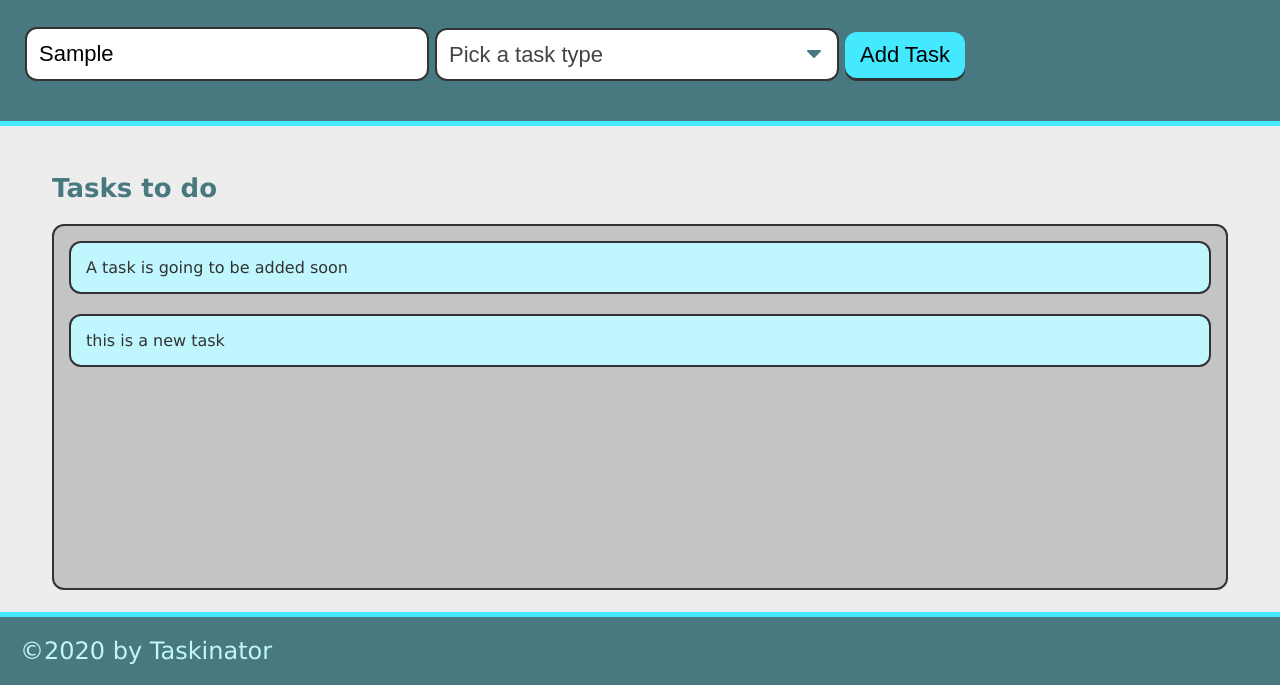
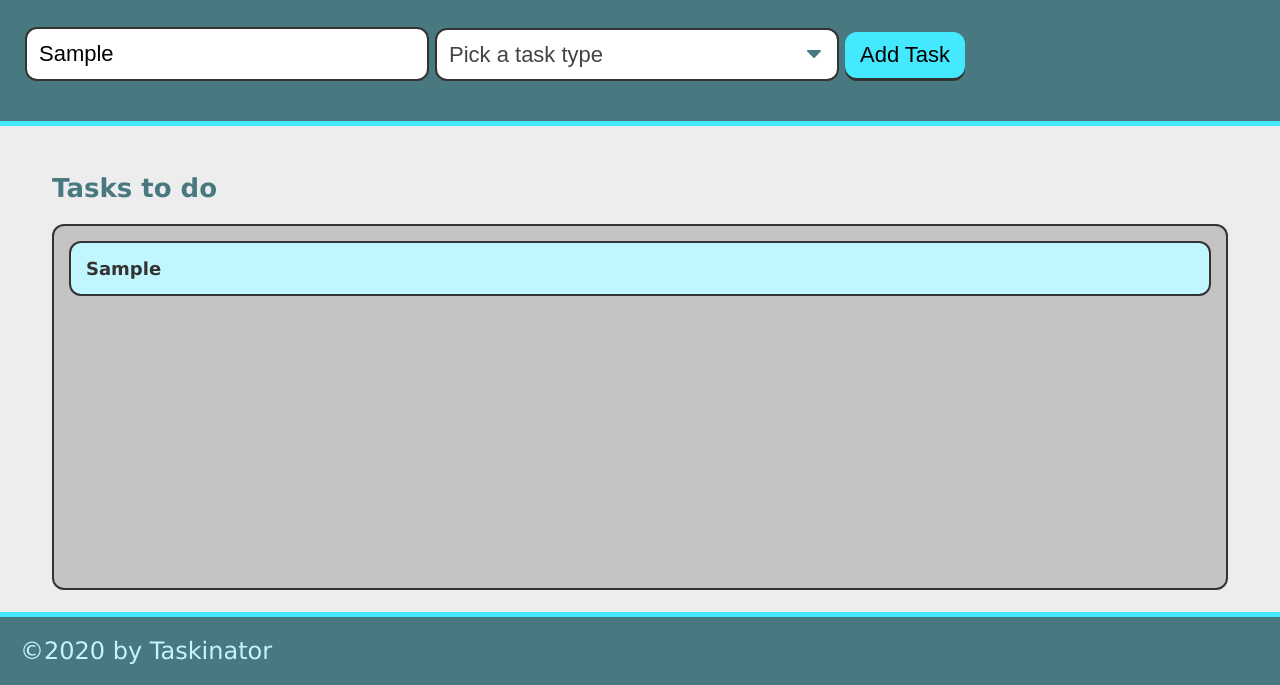
Before and after one commit to aburpee/taskinator-practice, a plain HTML site: page index.html in a window 1280 px wide. Both pictures are taken after typing "Sample" into the empty fields and a click on the button "Add Task". Shown: the part 115-800 px from the top of the page. Drawn offline with Linux system fonts and the light colour scheme.

Commit message:
added task type

```diff
--- a/assets/js/script.js
+++ b/assets/js/script.js
@@ -1,11 +1,26 @@
 var formEl = document.querySelector('#task-form');
 var tasksToDoEl = document.querySelector('#tasks-to-do');
 
-var createTaskHandler = function() {
+
+var createTaskHandler = function(event) {
     event.preventDefault();
+
+    var taskNameInput = document.querySelector("input[name='task-name']").value;
+    console.dir(taskNameInput);
+
+    var taskTypeInput = document.querySelector("select[name='task-type']").value;
+    console.log(taskTypeInput);
+
+
     var listItemEl = document.createElement('li');
     listItemEl.className = 'task-item';
-    listItemEl.textContent = 'this is a new task';
+
+    var taskInfoEl = document.createElement('div');
+    taskInfoEl.className = 'task-info';
+    taskInfoEl.innerHTML = "<h3 class='task-name'>" + taskNameInput + "</h3><span class='task-type'>" + taskTypeInput + "</span>";
+
+    listItemEl.appendChild(taskInfoEl);
+
     tasksToDoEl.appendChild(listItemEl);
 };
 
--- a/index.html
+++ b/index.html
@@ -32,7 +32,7 @@
         <section class="task-list-wrapper">
         <h2 class="list-title" >Tasks to do</h2>
         <ul class="task-list" id='tasks-to-do'>
-            <li class="task-item">A task is going to be added soon</li>
+            <!-- <li class="task-item">A task is going to be added soon</li> -->
         </ul>
     </section>
     </main>
```
